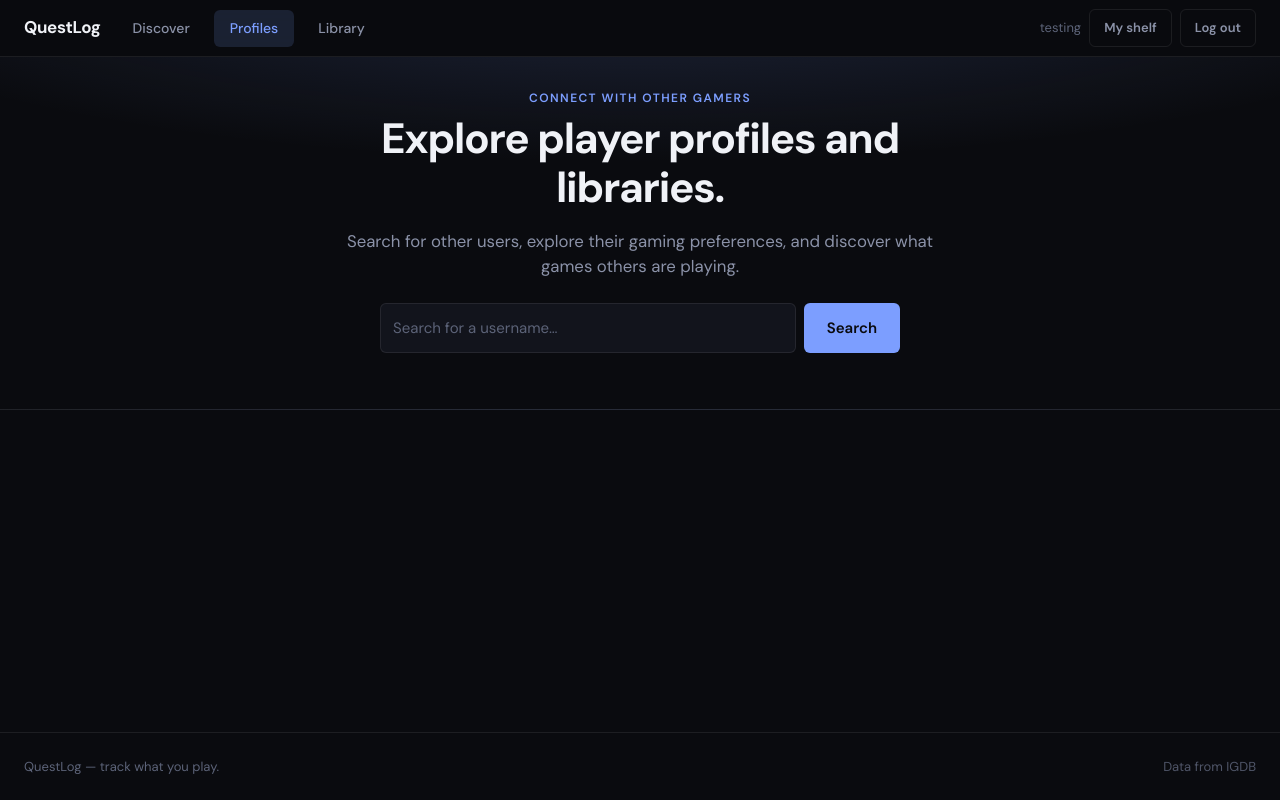
After one commit to SayonKiruba/QuestLog, a Flask app: page /profiles in a window 1280 px wide. The commit adds this page. Run offline with Flask 3, Linux system fonts and the light colour scheme; a user stored in the database is signed in; data comes from the database, SQL or seed files in the repository; both versions use the stored data as it was after the commit.

Commit message:
Added search profile feature.

```diff
--- a/app.py
+++ b/app.py
@@ -199,6 +199,13 @@ def library_page():
     return _library_page()
 
 
+@app.route("/profiles")
+def profiles_page():
+    if "user_id" not in session:
+        return redirect(url_for("login", next=url_for("profiles_page")))
+    return render_template("profiles.html")
+
+
 with get_db() as conn:
     conn.execute("""
         CREATE TABLE IF NOT EXISTS library (
@@ -388,6 +395,100 @@ def update_game():
     return jsonify({"success": True})
 
 
+@app.route("/api/search_profiles")
+def search_profiles():
+    if "user_id" not in session:
+        return jsonify({"error": "Not logged in"}), 401
+
+    query = request.args.get("q", "").strip()
+
+    if not query:
+        return jsonify([])
+
+    try:
+        with get_db() as conn:
+            pattern = f"%{query}%"
+            profiles = conn.execute("""
+                SELECT id, username, display_name, bio, avatar
+                FROM users
+                WHERE (LOWER(username) LIKE LOWER(?) OR LOWER(display_name) LIKE LOWER(?))
+                LIMIT 16
+            """, (pattern, pattern)).fetchall()
+
+        result = []
+        for p in profiles:
+            user_id, username, display_name, bio, avatar = p
+            # Count games for this user
+            with get_db() as conn:
+                game_count = conn.execute(
+                    "SELECT COUNT(*) FROM library WHERE user_id=?",
+                    (user_id,)
+                ).fetchone()[0]
+
+            result.append({
+                "username": username,
+                "display_name": display_name or "",
+                "bio": bio or "",
+                "avatar": avatar or "",
+                "games_count": game_count
+            })
+
+        return jsonify(result)
+
+    except Exception as e:
+        print("SEARCH PROFILES ERROR:", e)
+        return jsonify({"error": "Server error"}), 500
+
+
+@app.route("/api/profiles/<username>")
+def get_public_profile(username):
+    if "user_id" not in session:
+        return jsonify({"error": "Not logged in"}), 401
+
+    try:
+        with get_db() as conn:
+            # Get profile info
+            profile = conn.execute("""
+                SELECT id, username, display_name, bio, avatar
+                FROM users
+                WHERE username=?
+            """, (username,)).fetchone()
+
+            if not profile:
+                return jsonify({"error": "Profile not found"}), 404
+
+            user_id = profile[0]
+
+            # Get user's games
+            games = conn.execute("""
+                SELECT game_name, image, status, rating, notes
+                FROM library
+                WHERE user_id=?
+                ORDER BY game_name
+            """, (user_id,)).fetchall()
+
+        return jsonify({
+            "username": profile[1],
+            "display_name": profile[2] or "",
+            "bio": profile[3] or "",
+            "avatar": profile[4] or "",
+            "games": [
+                {
+                    "name": g[0],
+                    "image": g[1],
+                    "status": g[2],
+                    "rating": g[3],
+                    "notes": g[4]
+                }
+                for g in games
+            ]
+        })
+
+    except Exception as e:
+        print("GET PUBLIC PROFILE ERROR:", e)
+        return jsonify({"error": "Server error"}), 500
+
+
 if __name__ == "__main__":
     # Default to 5050 so a stale/other Flask app on 5000 does not mask this instance.
     port = int(os.environ.get("QUESTLOG_PORT", "5050"))
--- /dev/null
+++ b/static/profiles.js
@@ -0,0 +1,166 @@
+const loggedIn = window.__QUESTLOG__ && window.__QUESTLOG__.loggedIn === true;
+
+function escapeHtml(text) {
+    if (text == null) return "";
+    const s = String(text);
+    return s
+        .replace(/&/g, "&amp;")
+        .replace(/</g, "&lt;")
+        .replace(/>/g, "&gt;")
+        .replace(/"/g, "&quot;");
+}
+
+function placeholderAvatar() {
+    return "https://dummyimage.com/128x128/1a1d28/8b92a8&text=No+avatar";
+}
+
+function closeProfileDetail() {
+    document.getElementById("profile-detail-modal").classList.add("hidden");
+}
+
+function renderProfileCard(profile) {
+    const card = document.createElement("div");
+    card.className = "home-card";
+    card.setAttribute("role", "listitem");
+    card.tabIndex = 0;
+
+    const avatar = profile.avatar && profile.avatar.trim() ? profile.avatar : placeholderAvatar();
+    const displayName = (profile.display_name && profile.display_name.trim()) ? profile.display_name : profile.username;
+    const gameCount = profile.games_count || 0;
+
+    card.innerHTML = `
+        <div class="profile-card-media"><img src="${escapeHtml(avatar)}" alt="${escapeHtml(displayName)}"></div>
+        <div class="home-card-body">
+            <strong>${escapeHtml(displayName)}</strong>
+            <span class="home-card-meta">@${escapeHtml(profile.username)}</span>
+            <span class="home-card-badge">${gameCount} game${gameCount !== 1 ? 's' : ''}</span>
+        </div>
+    `;
+
+    const im = card.querySelector("img");
+    if (im) im.alt = displayName || "";
+
+    card.onclick = () => viewProfileDetail(profile.username);
+    card.onkeydown = (e) => {
+        if (e.key === "Enter" || e.key === " ") {
+            e.preventDefault();
+            viewProfileDetail(profile.username);
+        }
+    };
+
+    return card;
+}
+
+async function viewProfileDetail(username) {
+    try {
+        const response = await fetch(`/api/profiles/${encodeURIComponent(username)}`);
+        if (!response.ok) {
+            alert("Profile not found");
+            return;
+        }
+
+        const profile = await response.json();
+
+        document.getElementById("profile-detail-display-name").textContent =
+            (profile.display_name && profile.display_name.trim()) ? profile.display_name : profile.username;
+        document.getElementById("profile-detail-username").textContent = `@${profile.username}`;
+        document.getElementById("profile-detail-bio").textContent = profile.bio || "(No bio)";
+        document.getElementById("profile-detail-count").textContent = profile.games ? profile.games.length : 0;
+
+        const avatar = profile.avatar && profile.avatar.trim() ? profile.avatar : placeholderAvatar();
+        document.getElementById("profile-detail-avatar").src = avatar;
+        document.getElementById("profile-detail-avatar").alt = profile.username;
+
+        renderProfileGames(profile.games || []);
+
+        document.getElementById("profile-detail-modal").classList.remove("hidden");
+    } catch (error) {
+        console.error("Error loading profile:", error);
+        alert("Failed to load profile");
+    }
+}
+
+function renderProfileGames(games) {
+    const list = document.getElementById("profile-detail-games-list");
+    list.innerHTML = "";
+
+    if (!games || games.length === 0) {
+        list.innerHTML = "<p class=\"text-muted\">No games in library</p>";
+        return;
+    }
+
+    const table = document.createElement("table");
+    table.className = "profile-games-table";
+
+    games.forEach((game) => {
+        const row = document.createElement("tr");
+        row.innerHTML = `
+            <td class="profile-game-name">${escapeHtml(game.name)}</td>
+            <td class="profile-game-status">${escapeHtml(game.status || "—")}</td>
+            <td class="profile-game-rating">${game.rating ? `${game.rating}/10` : "—"}</td>
+        `;
+        table.appendChild(row);
+    });
+
+    list.appendChild(table);
+}
+
+async function performSearch(query) {
+    if (!query.trim()) {
+        document.getElementById("section-search-results").classList.add("hidden");
+        return;
+    }
+
+    document.getElementById("profiles-search-loading").classList.remove("hidden");
+    document.getElementById("grid-search").innerHTML = "";
+    document.getElementById("search-empty").classList.add("hidden");
+
+    try {
+        const response = await fetch(`/api/search_profiles?q=${encodeURIComponent(query)}`);
+        if (!response.ok) throw new Error("Search failed");
+
+        const results = await response.json();
+
+        document.getElementById("profiles-search-loading").classList.add("hidden");
+        document.getElementById("section-search-results").classList.remove("hidden");
+
+        if (results.length === 0) {
+            document.getElementById("grid-search").innerHTML = "";
+            document.getElementById("search-empty").classList.remove("hidden");
+            document.getElementById("search-results-sub").textContent = `No results for "${escapeHtml(query)}"`;
+        } else {
+            document.getElementById("search-empty").classList.add("hidden");
+            const grid = document.getElementById("grid-search");
+            grid.innerHTML = "";
+            results.forEach((profile) => {
+                grid.appendChild(renderProfileCard(profile));
+            });
+            document.getElementById("search-results-sub").textContent = `${results.length} result${results.length !== 1 ? 's' : ''}`;
+        }
+    } catch (error) {
+        console.error("Search error:", error);
+        document.getElementById("profiles-search-loading").classList.add("hidden");
+        document.getElementById("search-empty").classList.remove("hidden");
+    }
+}
+
+document.addEventListener("DOMContentLoaded", () => {
+    const searchInput = document.getElementById("profiles-search");
+    const searchBtn = document.getElementById("profiles-search-btn");
+
+    searchBtn.addEventListener("click", () => {
+        performSearch(searchInput.value);
+    });
+
+    searchInput.addEventListener("keypress", (e) => {
+        if (e.key === "Enter") {
+            performSearch(searchInput.value);
+        }
+    });
+
+    document.getElementById("profile-detail-modal").addEventListener("click", (e) => {
+        if (e.target === e.currentTarget) {
+            closeProfileDetail();
+        }
+    });
+});
--- a/templates/base.html
+++ b/templates/base.html
@@ -27,8 +27,10 @@
             <nav class="site-nav-links" aria-label="Main">
                 <a href="{{ url_for('home') }}" class="nav-link{% if current_path == '/' %} nav-active{% endif %}">Discover</a>
                 {% if logged_in %}
+                <a href="{{ url_for('profiles_page') }}" class="nav-link{% if current_path == '/profiles' %} nav-active{% endif %}">Profiles</a>
                 <a href="{{ url_for('library_page') }}" class="nav-link{% if current_path in ['/dashboard', '/library'] %} nav-active{% endif %}">Library</a>
                 {% else %}
+                <span class="nav-link nav-disabled" title="Sign in to access profiles">Profiles</span>
                 <span class="nav-link nav-disabled" title="Sign in to access your library">Library</span>
                 {% endif %}
             </nav>
--- /dev/null
+++ b/templates/profiles.html
@@ -0,0 +1,69 @@
+{% extends "base.html" %}
+{% block title %}Profiles — QuestLog{% endblock %}
+
+{% block content %}
+<main class="home-main">
+    <section class="home-hero">
+        <div class="home-hero-inner">
+            <p class="home-eyebrow">Connect with other gamers</p>
+            <h1 class="home-hero-title">Explore player profiles and libraries.</h1>
+            <p class="home-hero-lead">Search for other users, explore their gaming preferences, and discover what games others are playing.</p>
+            <div class="home-search-wrap">
+                <input id="profiles-search" class="home-search-input" type="search"
+                       placeholder="Search for a username…"
+                       autocomplete="off" spellcheck="false">
+                <button type="button" class="btn btn-primary home-search-btn" id="profiles-search-btn">Search</button>
+            </div>
+        </div>
+    </section>
+
+    <section id="section-search-results" class="home-section home-search-results hidden">
+        <div class="home-search-results-inner">
+            <div class="section-head">
+                <h2 id="search-results-heading">Search results</h2>
+                <p class="text-muted section-sub" id="search-results-sub"></p>
+            </div>
+            <div id="profiles-search-loading" class="home-loading hidden">
+                <span class="home-loading-dot"></span>
+                <span class="home-loading-text">Searching…</span>
+            </div>
+            <div id="grid-search" class="home-grid" role="list"></div>
+            <div id="search-empty" class="empty-state home-empty hidden">
+                <h2>No profiles found</h2>
+                <p>Try a different search term.</p>
+            </div>
+        </div>
+    </section>
+</main>
+
+<div id="profile-detail-modal" class="modal hidden" role="dialog" aria-modal="true" aria-labelledby="profile-detail-title">
+    <div class="modal-content modal-wide">
+        <div class="profile-detail-header">
+            <img id="profile-detail-avatar" class="profile-detail-avatar" alt="">
+            <div class="profile-detail-info">
+                <h3 id="profile-detail-display-name" class="profile-detail-title"></h3>
+                <p id="profile-detail-username" class="text-muted profile-detail-username"></p>
+                <p id="profile-detail-bio" class="profile-detail-bio"></p>
+                <dl class="profile-detail-stats">
+                    <div>
+                        <dt>Games in library</dt>
+                        <dd id="profile-detail-count">0</dd>
+                    </div>
+                </dl>
+            </div>
+        </div>
+        <div class="profile-detail-games">
+            <h4>Library</h4>
+            <div id="profile-detail-games-list" class="profile-games-list"></div>
+        </div>
+    </div>
+</div>
+
+{% endblock %}
+
+{% block scripts %}
+<script>
+window.__QUESTLOG__ = { loggedIn: {{ logged_in | tojson }} };
+</script>
+<script src="{{ url_for('static', filename='profiles.js') }}?v=questlog1"></script>
+{% endblock %}
```
Also changed, not shown: static/style.css (+137 -0 lines), database.db.
